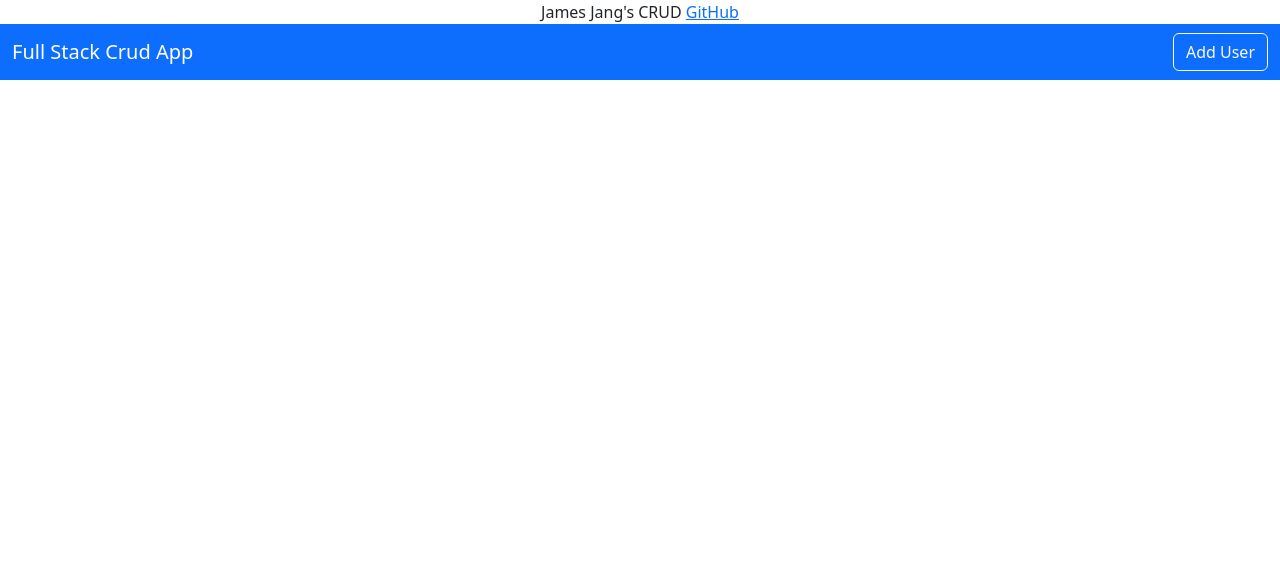
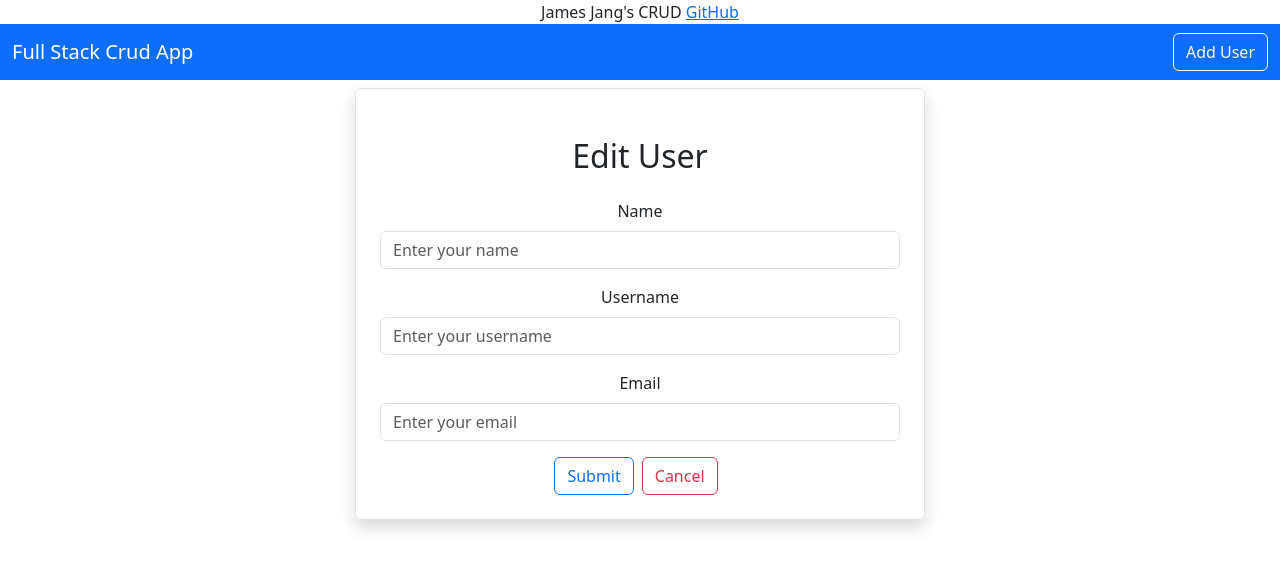
Before and after one commit to JamesJang-2jz/fullstackCrudFE, a React (Create React App) app: page /edituser/1 in a window 1280 px wide. Shown: the top 570 px of the page. Built offline with nearby package versions, Linux system fonts and the light colour scheme.

Commit message:
creating edit user

```diff
--- a/src/App.js
+++ b/src/App.js
@@ -4,6 +4,7 @@
 import Home from './pages/Home';
 import { BrowserRouter as Router, Routes, Route } from 'react-router-dom';
 import AddUser from './users/AddUser';
+import EditUser from './users/EditUser';
 
 function App() {
   return (
@@ -15,6 +16,7 @@
           <Routes>
             <Route exact path="/" element={<Home/>}/>
             <Route exact path="/addUser" element={<AddUser/>} />
+            <Route exact path="/edituser/:id" element={<EditUser/>} />
           </Routes>
       </Router>
 
--- a/src/pages/Home.js
+++ b/src/pages/Home.js
@@ -1,5 +1,6 @@
 import React, { useEffect, useState } from 'react'
 import axios from 'axios'
+import { Link } from 'react-router-dom';
 
 export default function Home() {
 
@@ -37,7 +38,8 @@
                   <td>{user.email}</td>
                   <td>
                     <button className='btn btn-primary mx-2 my-2'>View</button>
-                    <button className='btn btn-outline-primary mx-2 my-2'>Edit</button>
+                    <Link className='btn btn-outline-primary mx-2 my-2'
+                    to={`/editUser/${user.id}`}>Edit</Link>
                     <button className='btn btn-danger mx-2 my-2'>Delete</button>
                   </td>
                 </tr>
--- a/src/users/EditUser.js
+++ b/src/users/EditUser.js
@@ -1,7 +1,59 @@
-import React from 'react'
+import axios from 'axios';
+import React, { useState } from 'react'
+import { Link, useNavigate } from 'react-router-dom';
 
 export default function EditUser() {
+
+  let navigate=useNavigate();
+
+  const [user, setUser] = useState({
+    name:"",
+    username:"",
+    email:""
+  })
+
+  const{name, username, email} = user;
+
+  const onInputChange=(e) => {
+      setUser({...user,[e.target.name]:e.target.value})
+  }
+
+  const onSubmit = async (e)=> { //  async/await is a better/cleaner way to handle promises. it makes the asynchronous function pause until the promise is resolved.
+      e.preventDefault();
+      await axios.put("http://localhost:8080/crud/user", user)
+      navigate('/');
+  }
+
+
   return (
-    <div>EditUser</div>
-  )
+    <div className='container'>
+      <div className='row'>
+        <div className='col-md-6 offset-md-3 border rounded p-4 mt-2 shadow'>
+            <h2 className='text-center m-4'>Edit User</h2>
+            <form onSubmit={onSubmit}>
+            <div className='mb-3'>
+              <label htmlFor='Name' className='form-label'>
+                Name
+              </label>
+              <input type={'text'} className='form-control' placeholder='Enter your name' name='name' value={name} onChange={onInputChange}/>
+            </div>
+            <div className='mb-3'>
+              <label htmlFor='Name' className='form-label'>
+                Username
+              </label>
+              <input type={'text'} className='form-control' placeholder='Enter your username' name='username' value={username} onChange={onInputChange}/>
+            </div>
+            <div className='mb-3'>
+              <label htmlFor='Name' className='form-label'>
+                Email
+              </label>
+              <input type={'text'} className='form-control' placeholder='Enter your email' name='email' value={email} onChange={onInputChange}/>
+            </div>
+            <button type='submit' className='btn btn-outline-primary'>Submit</button>
+            <Link type='submit' className='btn btn-outline-danger mx-2' to={"/"}>Cancel</Link>
+            </form>
+          </div>
+        </div>
+      </div>
+    )
 }
```
Also changed, not shown: src/users/AddUser.js (line endings or trailing spaces).
